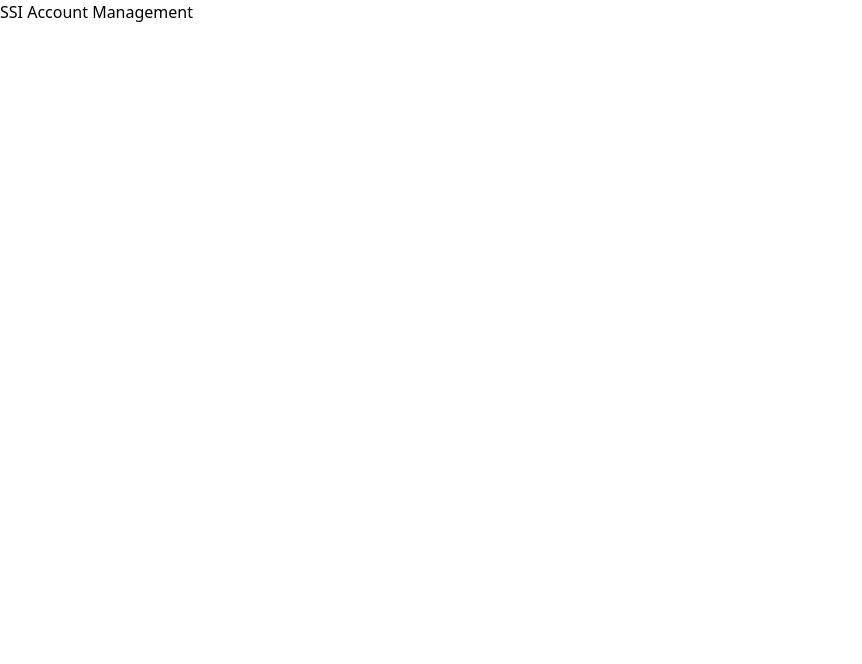
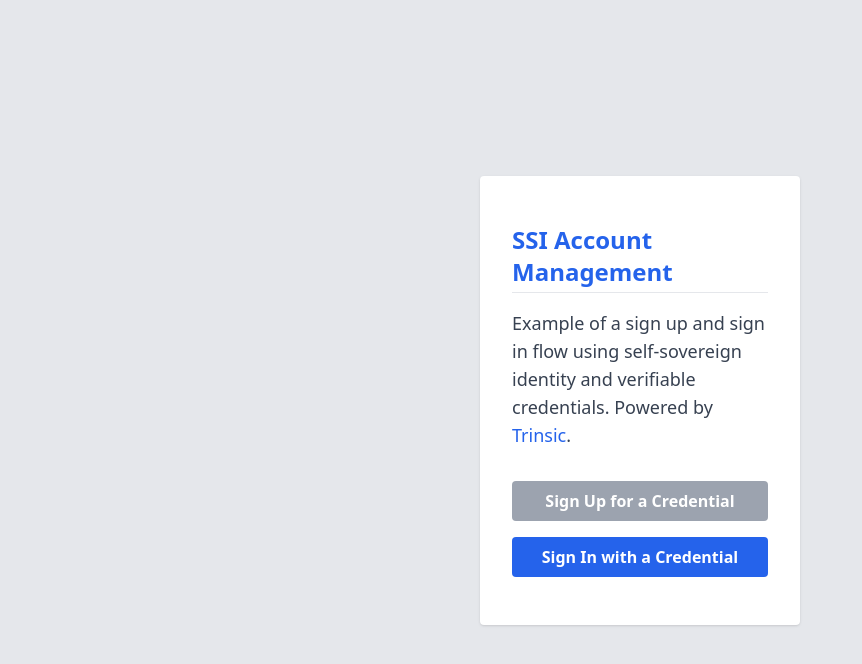
Before and after one commit to lucasamonrc/ssi-account-management, a Next.js app: page / in a window 1280 px wide. Shown: the top 664 px of the page, without its empty margins (0-862 px from the left). Built offline with nearby package versions, Linux system fonts and the light colour scheme.

Commit message:
Add home page

```diff
--- a/src/pages/index.tsx
+++ b/src/pages/index.tsx
@@ -1,18 +1,39 @@
-import Head from 'next/head'
-
+import Head from "next/head";
+import Link from 'next/link';
 
 export default function Home() {
   return (
     <>
       <Head>
-        <title>SSI Account Management</title>
-        <meta name="description" content="Generated by create next app" />
-        <meta name="viewport" content="width=device-width, initial-scale=1" />
-        <link rel="icon" href="/favicon.ico" />
+        <title>Home | SSI Account Management</title>
       </Head>
-      <main>
-       <h1>SSI Account Management</h1>
-      </main>
+      <div className="w-full h-screen bg-gray-200 flex justify-center items-center">
+        <main className="w-1/4 bg-white px-8 py-12 rounded shadow">
+          <h1 className="mb-1 text-blue-600 text-2xl font-bold">
+            SSI Account Management
+          </h1>
+
+          <hr className="mb-4" />
+
+          <p className="text-gray-700 text-lg mb-8">
+            Example of a sign up and sign in flow using self-sovereign identity and verifiable credentials.
+            {' '}
+            Powered by {' '}
+            <a className="text-blue-600 hover:underline" href="https://trinsic.id" target="_blank" rel="noreferrer">
+              Trinsic
+            </a>
+            .
+          </p>
+
+          <Link href="/signup" className="block w-full rounded p-2 text-center mb-4 bg-gray-400 font-bold text-white transition hover:brightness-90">
+              Sign Up for a Credential
+          </Link>
+
+          <Link href="/signin" className="block w-full rounded p-2 text-center bg-blue-600 font-bold text-white transition hover:brightness-90">
+              Sign In with a Credential
+          </Link>
+        </main>
+      </div>
     </>
-  )
+  );
 }
```
